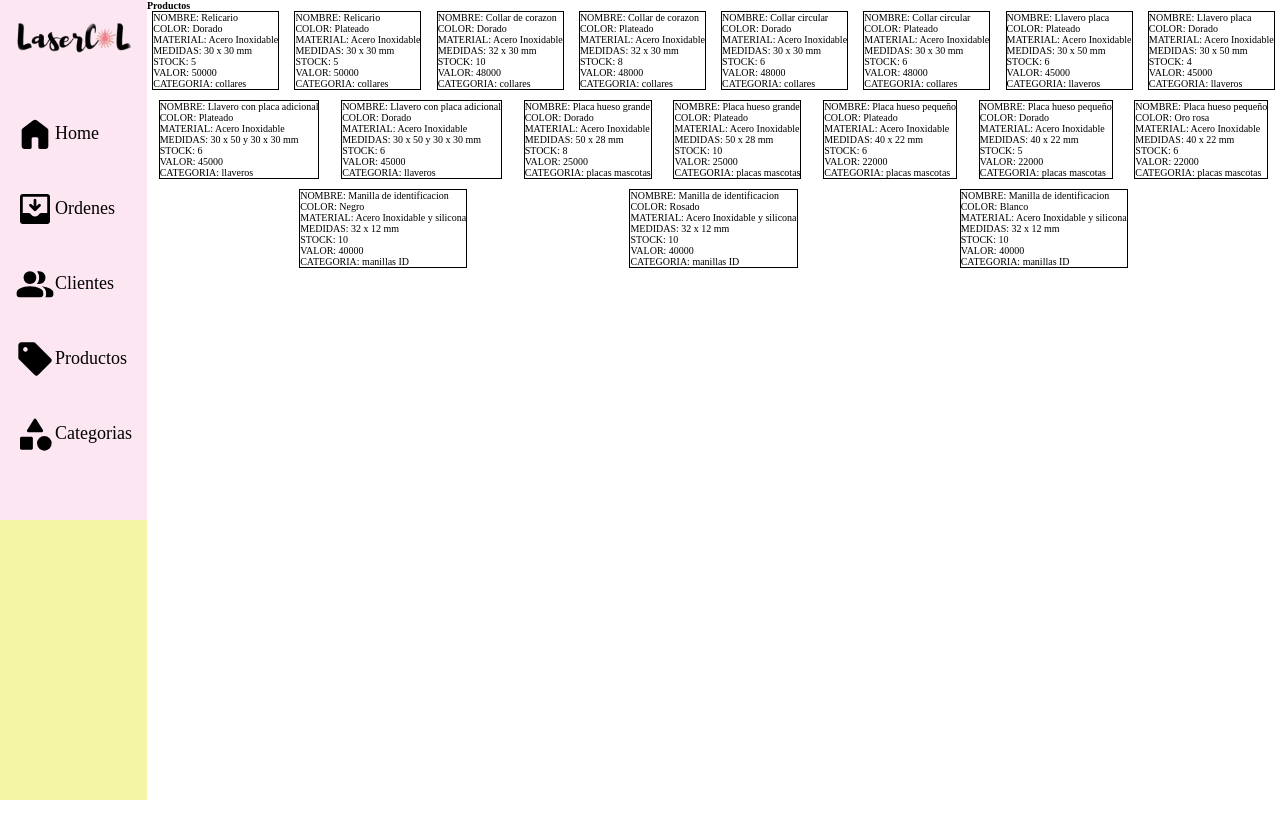
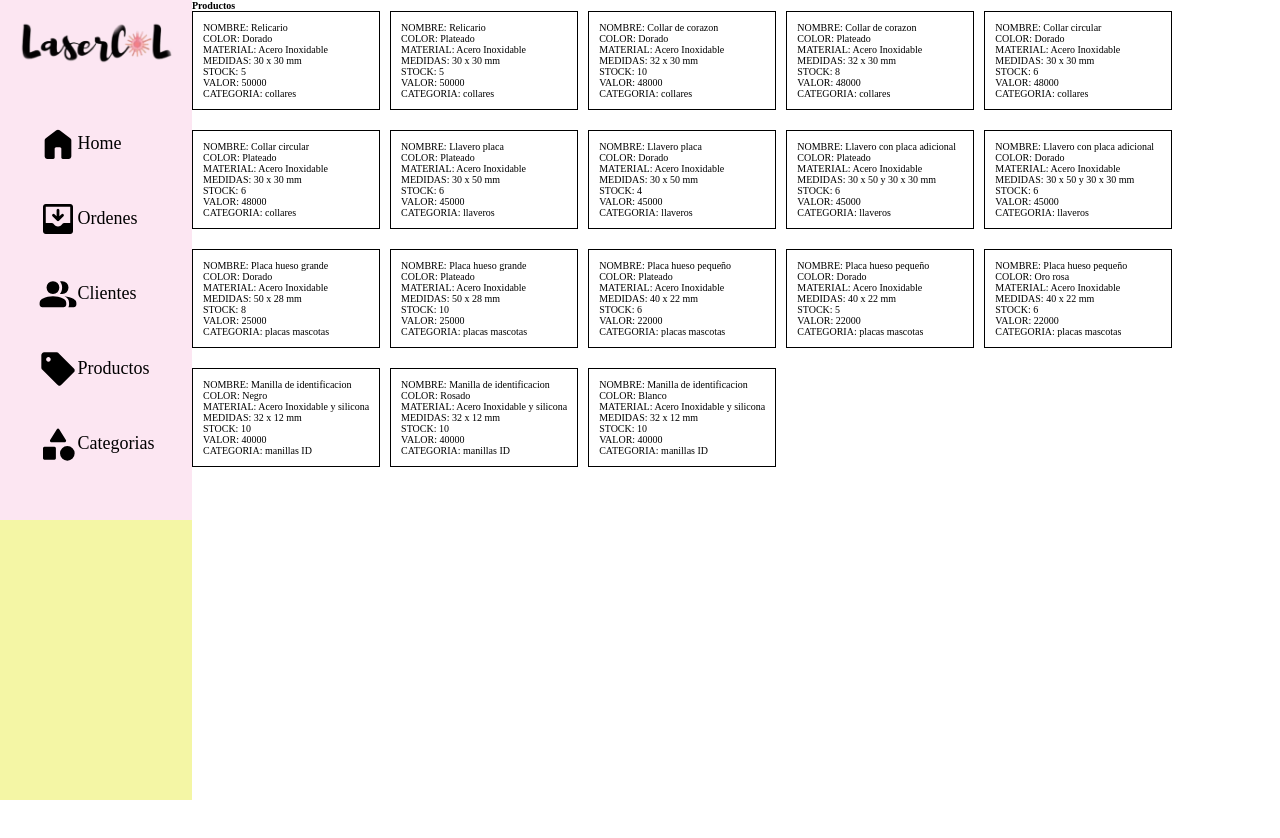
Before and after one commit to AFTrovatoVigna/lasercolm5admindash, a Nuxt app: page /products in a window 1280 px wide. Shown: the top 838 px of the page. Built offline with nearby package versions, Linux system fonts and the light colour scheme.

Commit message:
Navbar y listado de products con array hardcoded en productos

```diff
--- a/pages/products/index.vue
+++ b/pages/products/index.vue
@@ -172,7 +172,7 @@
   <div>
     <h1>Productos</h1>
     <div class="products-conatiner" >
-      <div v-for="product in productsAraray" :key="product.nombre">
+      <div class= "product-wraper" v-for="product in productsAraray" :key="product.nombre">
         <p>NOMBRE: {{ product.nombre }}</p>
         <p>COLOR: {{ product.color }}</p>
         <p>MATERIAL: {{ product.material }}</p>
@@ -192,13 +192,15 @@
 
 <style  scoped>
 .products-conatiner {
-  display: flex;
-  justify-content: space-evenly;
-  align-items: center;
-  flex-wrap: wrap;
-  gap: 10px;
+  display: grid;
+  grid-template-columns: 1fr 1fr 1fr 1fr 1fr;
+  column-gap: 10px;
+  row-gap: 20px;
 }
 .products-conatiner div {
   border: 1px solid black;
 }
+.products-conatiner .product-wraper {
+    padding: 10px;
+}
 </style>
```
